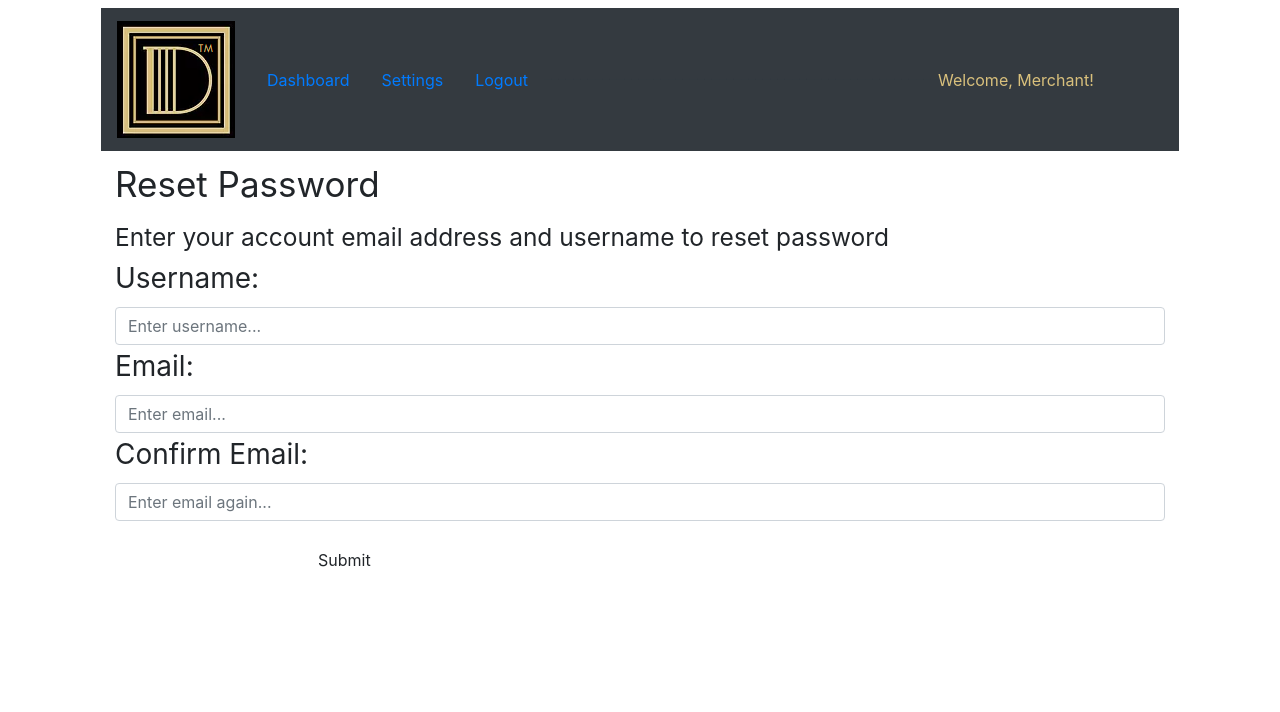
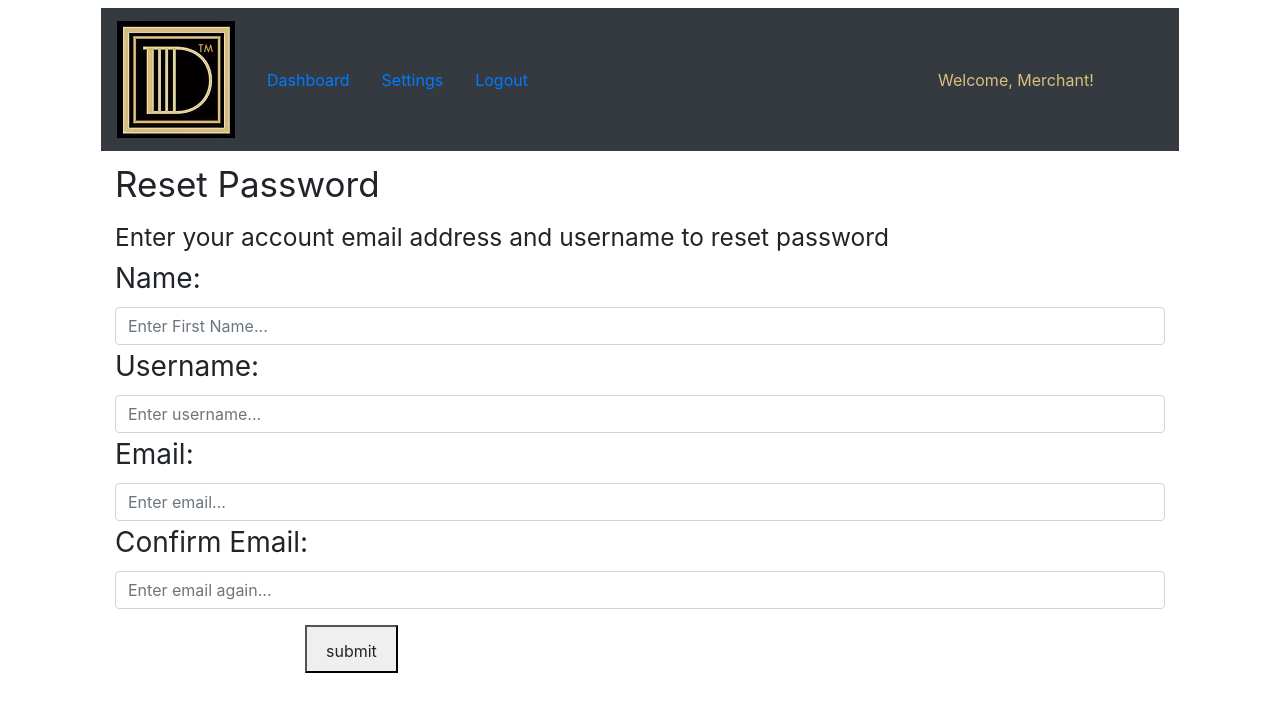
Before and after one commit to whitedadam/dickerdashboardapp, a React (Create React App) app: page /security in a window 1280 px wide. Shown: the top 712 px of the page. Built offline with nearby package versions, Linux system fonts and the light colour scheme.

Commit message:
Updated pull request

```diff
--- a/src/Settings/Security.js
+++ b/src/Settings/Security.js
@@ -1,11 +1,13 @@
 import {Button, Col, Container, Form, Input, Label, Row} from "reactstrap";
 import React from "react";
 import * as emailjs from 'emailjs-com';
+import {Link} from "react-router-dom";
 
 export default function Security(){
 
   const sendEmail = (e) =>{
     e.preventDefault();
+
 
     emailjs.sendForm('service_jjjq44n', 'template_8g7oem6', e.target ,
         'user_8TRknzbUmpANb1CJDvJnJ')
@@ -16,6 +18,7 @@ export default function Security(){
         });
     e.target.reset()
   }
+
 
   return (
       <Container className={"accountContainer"}>
@@ -31,6 +34,16 @@ export default function Security(){
                   Enter your account email address and username to reset
                   password
                 </small>
+              </Col>
+            </Row>
+            <Row>
+              <Col>
+                <Label>Name: </Label>
+                <Input
+                    type="text"
+                    name="name"
+                    placeholder="Enter First Name..."
+                />
               </Col>
             </Row>
             <Row>
@@ -58,7 +71,9 @@ export default function Security(){
             <Row style={{ alignContent: "center" }}>
               <Col>
                 <div className = "col-8 pt-3 mx-auto">
-                <input type = "submit" className="btn btn info" value="Submit"></input>
+                  <button>
+                    <input type = "submit" className="btn btn info"  value ='submit'></input>
+                  </button>
                 </div>
               </Col>
             </Row>
```
Also changed, not shown: package.json (+13 -0 lines), 1 other file (tests, documents, lock files or other folders). Lines whose indentation alone changed are shown as unchanged.
